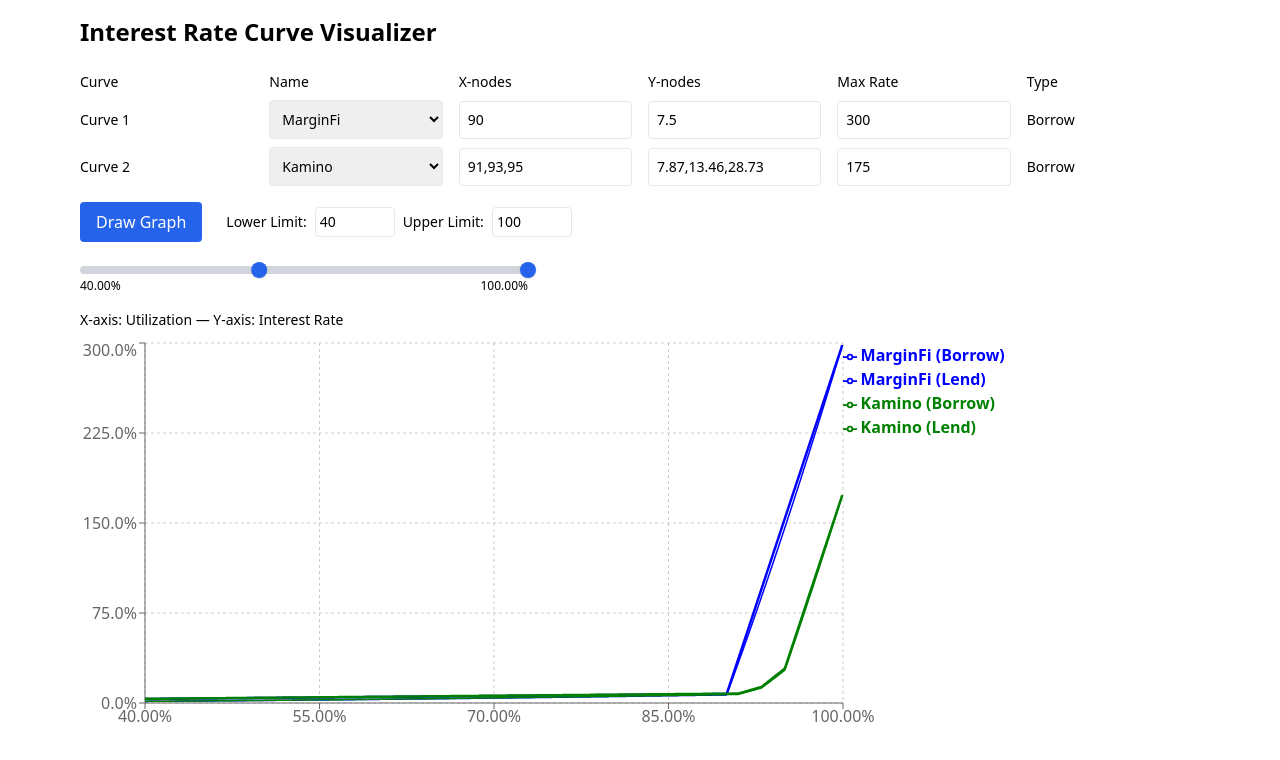
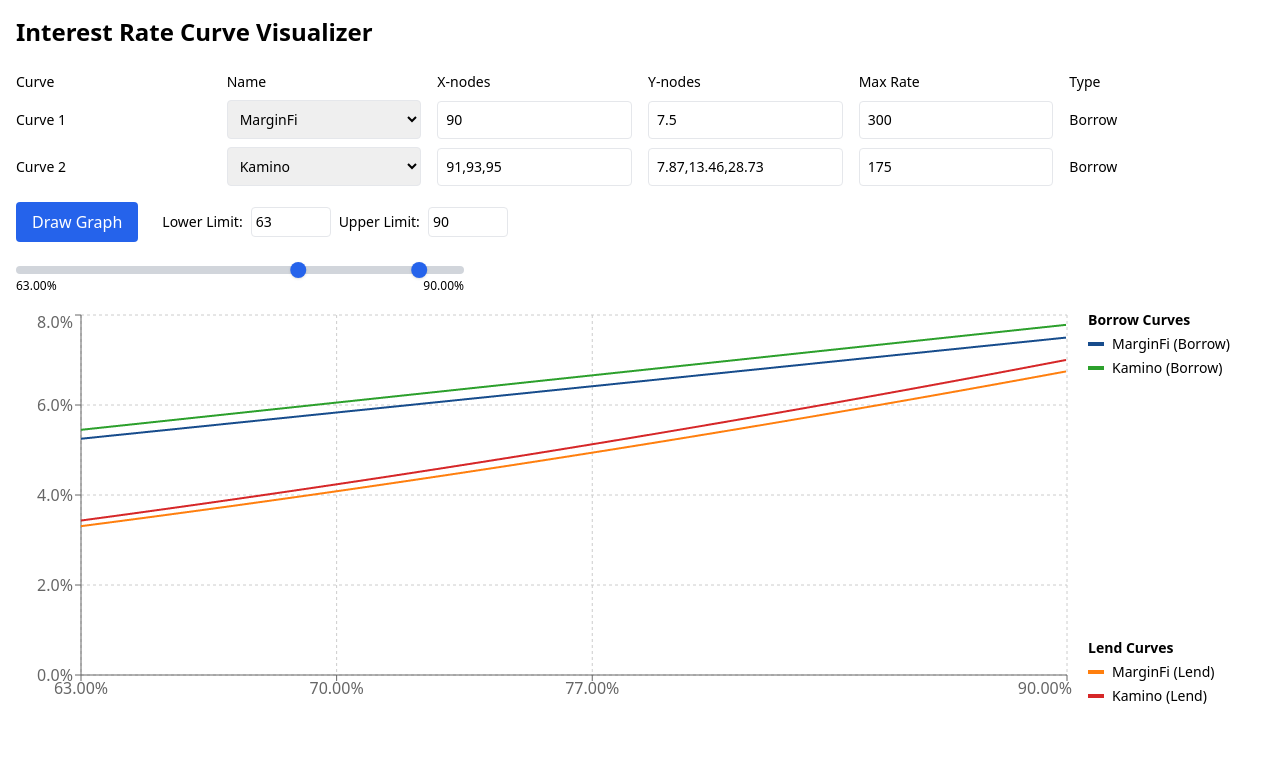
Before and after one commit to efhayes2/interest-rate-curve-app, a React (Vite) app: page / in a window 1280 px wide. Both pictures are taken after a click on the button "Draw Graph". Shown: the top 760 px of the page. Built offline with nearby package versions, Linux system fonts and the light colour scheme.

Commit message:
changed color scheme on lines

```diff
--- a/src/App.jsx
+++ b/src/App.jsx
@@ -1,14 +1,16 @@
+
 import React, { useEffect, useState } from "react";
 import { Range } from "react-range";
 import {
-    LineChart, Line, XAxis, YAxis, CartesianGrid, Tooltip, Legend, ResponsiveContainer
+    LineChart, Line, XAxis, YAxis, CartesianGrid, Tooltip, ResponsiveContainer
 } from "recharts";
 import { buildPoints, generateBorrowAndLend } from "./curveUtils";
 
-// === Configurable Appearance ===
-const curveColors = ["#0000FF", "#008000"]; // Blue, Green
-const lineWidths = { borrow: 2.5, lend: 1.5 };
-const legendThickness = 0.75; // Relative thickness for legend font weight
+const curveColors = {
+    borrow: ["#174c8c", "#2ca02c"],
+    lend: ["#ff7f0e", "#d62728"],
+};
+const lineWidths = { borrow: 2, lend: 2 };
 
 const MIN = 0;
 const MAX = 100;
@@ -30,187 +32,140 @@
             });
     }, []);
 
+    useEffect(() => {
+        if (curve1 && curve2) {
+            const allX = [...curve1.x, ...curve2.x];
+            const minX = Math.min(...allX);
+            const lower = Math.round((minX * 0.7 + Number.EPSILON) * 100) / 100;
+            setRange([lower, minX]);
+        }
+    }, [curve1, curve2]);
+
     const handleDraw = () => {
         const rendered = [];
-
         [curve1, curve2].forEach((cfg, i) => {
-            const color = curveColors[i];
+            const colorBorrow = curveColors.borrow[i];
+            const colorLend = curveColors.lend[i];
             const points = buildPoints(cfg);
             const [borrow, lend] = generateBorrowAndLend(points, range);
-
             rendered.push(
-                {
-                    label: `${cfg.name} (Borrow)`,
-                    data: borrow,
-                    color,
-                    strokeWidth: lineWidths.borrow
-                },
-                {
-                    label: `${cfg.name} (Lend)`,
-                    data: lend,
-                    color,
-                    strokeWidth: lineWidths.lend
-                }
+                { label: `${cfg.name} (Borrow)`, data: borrow, color: colorBorrow, strokeWidth: lineWidths.borrow },
+                { label: `${cfg.name} (Lend)`, data: lend, color: colorLend, strokeWidth: lineWidths.lend }
             );
         });
-
         setRenderedCurves(rendered);
     };
 
     if (!curve1 || !curve2) return <div className="p-4">Loading...</div>;
 
     return (
-        <div className="max-w-6xl mx-auto p-4">
+        <div className="max-w-7xl mx-auto p-4">
             <h1 className="text-2xl font-bold mb-6">Interest Rate Curve Visualizer</h1>
 
             <div className="grid grid-cols-6 gap-4 text-sm font-medium mb-2">
-                <div>Curve</div>
-                <div>Name</div>
-                <div>X-nodes</div>
-                <div>Y-nodes</div>
-                <div>Max Rate</div>
-                <div>Type</div>
+                <div>Curve</div><div>Name</div><div>X-nodes</div><div>Y-nodes</div><div>Max Rate</div><div>Type</div>
             </div>
 
             {[curve1, curve2].map((curve, idx) => (
                 <div className="grid grid-cols-6 gap-4 items-center text-sm mb-2" key={idx}>
                     <div>Curve {idx + 1}</div>
-                    <select
-                        className="border p-2 rounded"
-                        value={curve.name}
-                        onChange={(e) => {
+                    <select className="border p-2 rounded" value={curve.name} onChange={(e) => {
                         const selected = curvesList.find(c => c.name === e.target.value);
                         idx === 0 ? setCurve1({ ...selected }) : setCurve2({ ...selected });
-                        }}
-                    >
+                    }}>
                         {curvesList.map((c, i) => (
                             <option key={i} value={c.name}>{c.name}</option>
                         ))}
                     </select>
-                    <input
-                        className="border p-2 rounded"
-                        value={curve.x.join(",")}
-                        onChange={(e) => {
+                    <input className="border p-2 rounded" value={curve.x.join(",")} onChange={(e) => {
                         const newCurve = { ...curve, x: e.target.value.split(",").map(Number) };
                         idx === 0 ? setCurve1(newCurve) : setCurve2(newCurve);
-                        }}
-                    />
-                    <input
-                        className="border p-2 rounded"
-                        value={curve.y.join(",")}
-                        onChange={(e) => {
+                    }} />
+                    <input className="border p-2 rounded" value={curve.y.join(",")} onChange={(e) => {
                         const newCurve = { ...curve, y: e.target.value.split(",").map(Number) };
                         idx === 0 ? setCurve1(newCurve) : setCurve2(newCurve);
-                        }}
-                    />
-                    <input
-                        type="number"
-                        className="border p-2 rounded"
-                        value={curve.max_rate}
-                        onChange={(e) => {
+                    }} />
+                    <input type="number" className="border p-2 rounded" value={curve.max_rate} onChange={(e) => {
                         const newCurve = { ...curve, max_rate: parseFloat(e.target.value) };
                         idx === 0 ? setCurve1(newCurve) : setCurve2(newCurve);
-                        }}
-                    />
+                    }} />
                     <div>Borrow</div>
                 </div>
             ))}
 
             <div className="flex items-center gap-6 mt-4 mb-6 flex-wrap">
-                <button className="bg-blue-600 text-white px-4 py-2 rounded" onClick={handleDraw}>
-                    Draw Graph
-                </button>
-
+                <button className="bg-blue-600 text-white px-4 py-2 rounded" onClick={handleDraw}>Draw Graph</button>
                 <div className="flex items-center gap-2 text-sm">
                     <label>Lower Limit:</label>
-                    <input
-                        inputMode="decimal"
-                        pattern="[0-9.]*"
-                        className="border p-1 w-20 rounded"
-                        value={range[0]}
+                    <input inputMode="decimal" pattern="[0-9.]*" className="border p-1 w-20 rounded" value={range[0]}
                            onChange={(e) => {
                                const val = parseFloat(e.target.value);
                                if (!isNaN(val) && val <= range[1]) setRange([val, range[1]]);
-                        }}
-                    />
-
+                           }} />
                     <label>Upper Limit:</label>
-                    <input
-                        inputMode="decimal"
-                        pattern="[0-9.]*"
-                        className="border p-1 w-20 rounded"
-                        value={range[1]}
+                    <input inputMode="decimal" pattern="[0-9.]*" className="border p-1 w-20 rounded" value={range[1]}
                            onChange={(e) => {
                                const val = parseFloat(e.target.value);
                                if (!isNaN(val) && val >= range[0]) setRange([range[0], val]);
-                        }}
-                    />
+                           }} />
                 </div>
             </div>
 
             <div className="w-full max-w-md mb-4">
-                <Range
-                    step={0.01}
-                    min={MIN}
-                    max={MAX}
-                    values={range}
-                    onChange={(values) => {
+                <Range step={0.01} min={MIN} max={MAX} values={range} onChange={(values) => {
                     if (values[0] <= values[1]) setRange(values);
-                    }}
-                    renderTrack={({ props, children }) => (
+                }} renderTrack={({ props, children }) => (
                     <div {...props} className="h-2 bg-gray-300 rounded">{children}</div>
-                    )}
-                    renderThumb={({ props }) => (
+                )} renderThumb={({ props }) => (
                     <div {...props} className="w-4 h-4 bg-blue-600 rounded-full shadow" />
-                    )}
-                />
+                )} />
                 <div className="flex justify-between text-xs mt-1">
                     <span>{range[0].toFixed(2)}%</span>
                     <span>{range[1].toFixed(2)}%</span>
                 </div>
             </div>
 
-            <div className="mb-2 text-sm font-medium">X-axis: Utilization — Y-axis: Interest Rate</div>
+            <div className="flex">
+                <div className="flex-grow">
                     <ResponsiveContainer width="100%" height={400}>
                         <LineChart>
                             <CartesianGrid strokeDasharray="3 3" />
-                    <XAxis
-                        dataKey="x"
-                        type="number"
-                        domain={[range[0], range[1]]}
-                        tickFormatter={(x) => `${x.toFixed(2)}%`}
-                    />
+                            <XAxis dataKey="x" type="number" domain={[range[0], range[1]]} tickFormatter={(x) => `${x.toFixed(2)}%`} />
                             <YAxis tickFormatter={(y) => `${y.toFixed(1)}%`} />
-                    <Tooltip
-                        formatter={(value) => `${value.toFixed(2)}%`}
-                        labelFormatter={(label) => `Utilization: ${label.toFixed(2)}%`}
-                    />
-                    <Legend
-                        layout="vertical"
-                        verticalAlign="top"
-                        align="right"
-                        wrapperStyle={{
-                            fontWeight: `${legendThickness * 800}`, // reduced font weight
-                            fontSize: '1rem',
-                            display: 'grid',
-                            gridTemplateColumns: '1fr 1fr',
-                            gap: '0.5rem'
-                        }}
-                    />
+                            <Tooltip formatter={(value) => `${value.toFixed(2)}%`} labelFormatter={(label) => `Utilization: ${label.toFixed(2)}%`} />
                             {renderedCurves.map((curve, index) => (
-                        <Line
-                            key={index}
-                            type="monotone"
-                            data={curve.data}
-                            dataKey="y"
-                            name={curve.label}
-                            stroke={curve.color}
-                            dot={false}
-                            strokeWidth={curve.strokeWidth}
-                        />
+                                <Line key={index} type="monotone" data={curve.data} dataKey="y" name={curve.label}
+                                      stroke={curve.color} dot={false} strokeWidth={curve.strokeWidth} />
                             ))}
                         </LineChart>
                     </ResponsiveContainer>
                 </div>
+
+                <div className="w-48 pl-4 flex flex-col justify-between text-sm">
+                    <div>
+                        <h4 className="font-semibold mb-1">Borrow Curves</h4>
+                        <ul>
+                            {renderedCurves.filter(c => c.label.includes("Borrow")).map((c, i) => (
+                                <li key={i} className="flex items-center gap-2 mb-1">
+                                    <span className="inline-block w-4 h-1" style={{ backgroundColor: c.color }}></span>
+                                    {c.label}
+                                </li>
+                            ))}
+                        </ul>
+                    </div>
+                    <div>
+                        <h4 className="font-semibold mt-4 mb-1">Lend Curves</h4>
+                        <ul>
+                            {renderedCurves.filter(c => c.label.includes("Lend")).map((c, i) => (
+                                <li key={i} className="flex items-center gap-2 mb-1">
+                                    <span className="inline-block w-4 h-1" style={{ backgroundColor: c.color }}></span>
+                                    {c.label}
+                                </li>
+                            ))}
+                        </ul>
+                    </div>
+                </div>
+            </div>
+        </div>
     );
 }
```
Lines whose indentation alone changed are shown as unchanged.
